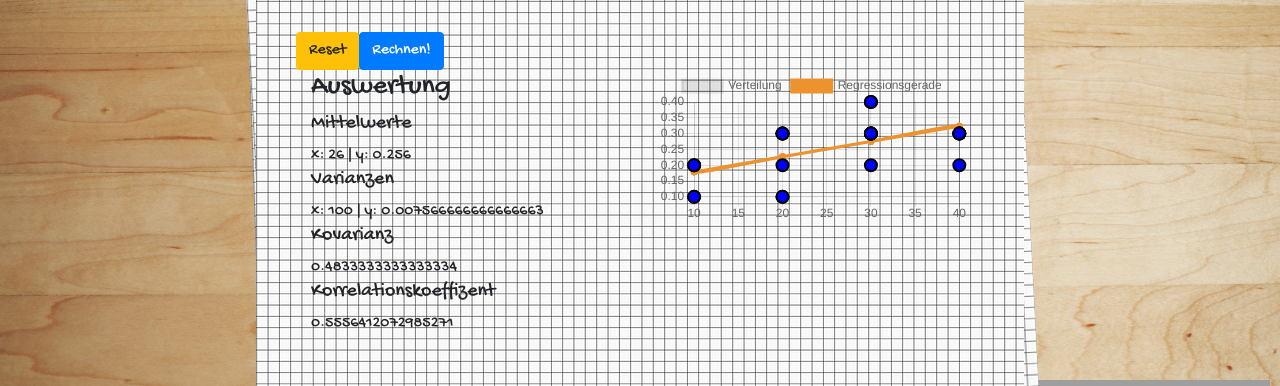
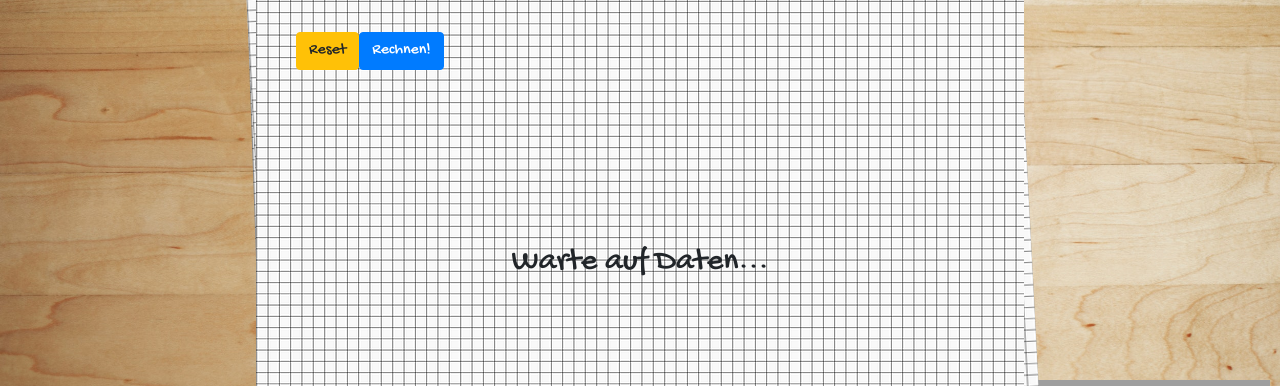
Before and after one commit to florianloechle/2-dimensional-statistics, a React (Create React App) app: page / in a window 1280 px wide. Shown: the part 242-628 px from the top of the page. Built offline with nearby package versions, Linux system fonts and the light colour scheme; grey boxes are pictures that could not be loaded.

Commit message:
wip: add wait for data

```diff
--- a/src/App.js
+++ b/src/App.js
@@ -7,40 +7,14 @@ import ContingencyTable from './components/ContingencyTableInput';
 import SelectionToggle from './components/Toggle';
 import Statistic from './lib/Statistics';
 import StatisticView from './components/StatisticView';
-import './App.module.css';
+import styles from './App.module.css';
 
 /**
  * App component that hold the apps current state.
  */
 class StatisticApp extends React.Component {
   state = {
-    statistic: new Statistic([
-      [20, 0.2],
-      [20, 0.3],
-      [30, 0.3],
-      [20, 0.3],
-      [30, 0.4],
-      [20, 0.1],
-      [30, 0.3],
-      [40, 0.3],
-      [10, 0.1],
-      [40, 0.2],
-      [30, 0.3],
-      [40, 0.3],
-      [30, 0.3],
-      [20, 0.1],
-      [30, 0.3],
-      [40, 0.3],
-      [30, 0.4],
-      [10, 0.1],
-      [20, 0.3],
-      [10, 0.2],
-      [30, 0.3],
-      [20, 0.3],
-      [10, 0.2],
-      [40, 0.3],
-      [30, 0.2],
-    ]),
+    statistic: null,
     tableIsActive: null,
   };
 
@@ -80,7 +54,9 @@ class StatisticApp extends React.Component {
         {statistic !== null ? (
           <StatisticView statistic={statistic} />
         ) : (
-          <div>Keine Daten</div>
+          <div className={styles.notFound}>
+            <h2>Warte auf Daten...</h2>
+          </div>
         )}
       </Layout>
     );
--- a/src/App.module.css
+++ b/src/App.module.css
@@ -34,3 +34,8 @@ body {
   --media-br-phone: 414px;
   --media-br-tablet: 876px;
 }
+
+.notFound {
+  margin: auto;
+  text-align: center;
+}
```
